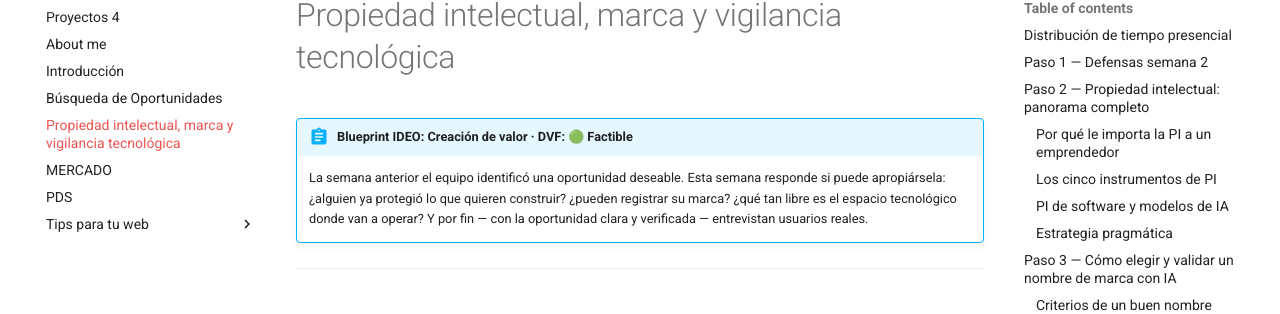
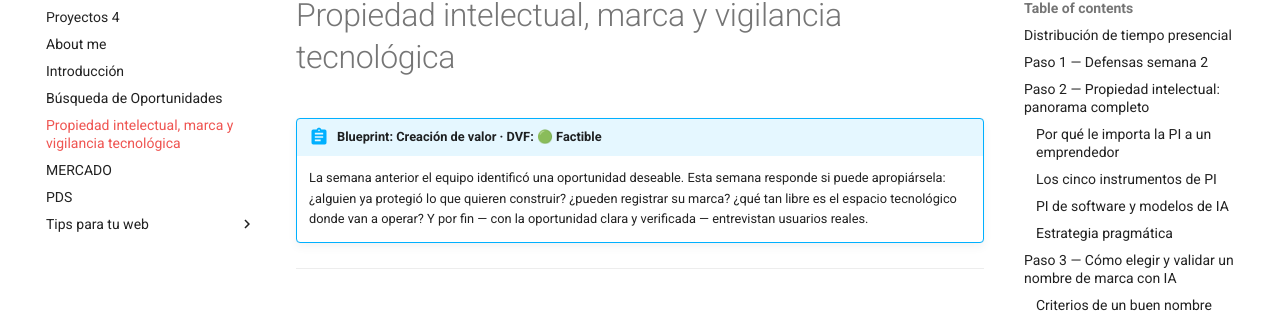
Before and after one commit to Aristarco/Proyectos4, an MkDocs documentation site: the page built from docs/semana3.md, in a window 1280 px wide and 900 px high. Shown: the part 103-417 px from the top of the window. Built offline with MkDocs 1.6.1 and Material for MkDocs 9.7.7, drawn with Linux system fonts in a browser that asks for light colours; some of the changed text lies outside the part shown.

Commit message:
Update semana3.md

```diff
--- a/docs/semana3.md
+++ b/docs/semana3.md
@@ -1,6 +1,6 @@
 # Propiedad intelectual, marca y vigilancia tecnológica
 
-!!! abstract "Blueprint IDEO: Creación de valor · DVF: 🟢 Factible"
+!!! abstract "Blueprint: Creación de valor · DVF: 🟢 Factible"
     La semana anterior el equipo identificó una oportunidad deseable. Esta semana responde si puede apropiársela: ¿alguien ya protegió lo que quieren construir? ¿pueden registrar su marca? ¿qué tan libre es el espacio tecnológico donde van a operar? Y por fin — con la oportunidad clara y verificada — entrevistan usuarios reales.
 
 ---
```
Also changed, not shown: other parts of docs/semana3.md (+2 -1 lines).
